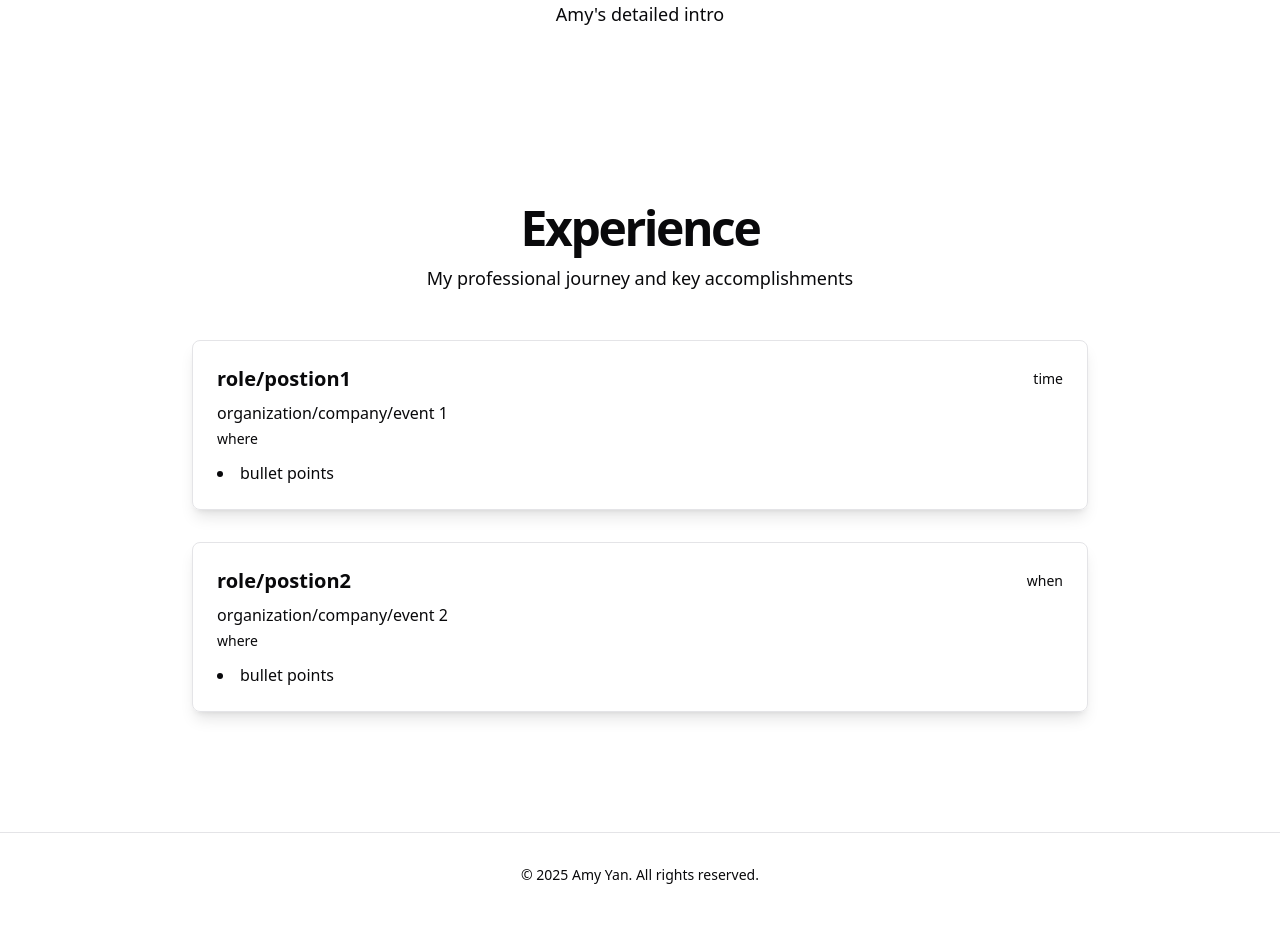
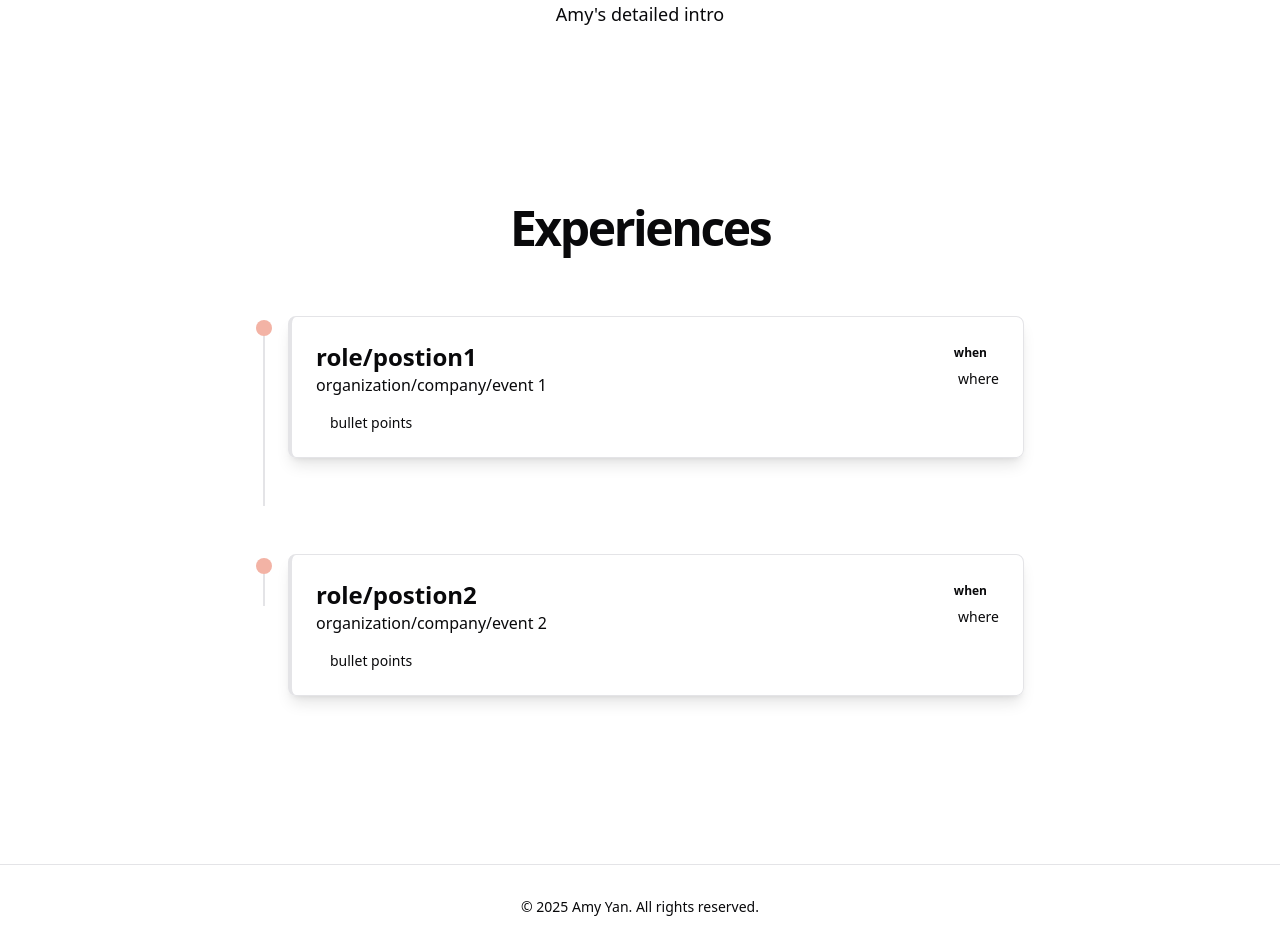
Before and after one commit to ninachenqm/amy-portfolio, a React (Vite) app: page / in a window 1280 px wide. Shown: the part 940-1889 px from the top of the page. Before the commit the page ends 1857 px from the top, so only its background shows below. Built offline with nearby package versions, Linux system fonts and the light colour scheme.

Commit message:
modify the style of experience

```diff
--- a/src/components/ExperienceSection.jsx
+++ b/src/components/ExperienceSection.jsx
@@ -7,7 +7,7 @@ const experiencesData = [
         id: 'exp1',
         title: 'role/postion1',
         organization: 'organization/company/event 1',
-    period: 'time',
+        period: 'when',
         location: 'where',
         descriptionPoints: [
             'bullet points',
@@ -28,40 +28,62 @@ const experiencesData = [
 
 function ExperienceSection() {
     return (
-    // id="experiences"
-    <section id="experiences" className="py-16 md:py-20 bg-background">
-      <div className="container mx-auto px-4">
-        <div className="text-center mb-12">
-          <h2 className="text-3xl font-bold tracking-tighter sm:text-4xl md:text-5xl">
-            Experience
+        <section id="experiences" className="py-16 md:py-20 bg-muted/30"> {/* Using bg-muted/30 like the About section */}
+            <div className="container mx-auto px-4 md:px-6">
+                <div className="text-center mb-12 md:mb-16">
+                    <h2 className="text-3xl font-bold tracking-tighter sm:text-4xl md:text-5xl " style={{ animationDelay: '0.1s' }}>
+                        Experiences
                     </h2>
-          <p className="mt-3 text-lg text-muted-foreground max-w-2xl mx-auto">
-            My professional journey and key accomplishments
-          </p>
+
                 </div>
 
-        <div className="max-w-4xl mx-auto space-y-8">
+                {/* Timeline container */}
+                <div className="relative max-w-3xl mx-auto space-y-10 md:space-y-12"> {/* Added relative for potential absolute positioning of a global timeline line if desired later */}
                     {experiencesData.length > 0 ? (
-            experiencesData.map((exp) => (
+                        experiencesData.map((exp, index) => (
+                            <div
+                                key={exp.id}
+                                className="timeline-item "
+                                style={{ animationDelay: `${(index * 0.1) + 0.3}s` }}
+                            >
+                                {/* Card styling directly on a div */}
+                                <div className="bg-card text-card-foreground rounded-lg shadow-lg border border-border overflow-hidden transition-all duration-300 hover:shadow-xl border-l-4 border-l-primary">
+                                    <div className="p-6"> {/* CardContent equivalent padding */}
+                                        <div className="flex flex-col md:flex-row md:items-start md:justify-between mb-3">
+                                            {/* Left side: Title and Organization */}
+                                            <div className="mb-2 md:mb-0">
+                                                <h3 className="text-xl lg:text-2xl font-bold text-foreground">{exp.title}</h3>
+                                                <p className="text-md text-muted-foreground">{exp.organization}</p>
+                                            </div>
+                                            {/* Right side: Period and Location */}
+                                            <div className="mt-1 md:mt-0 flex flex-col items-start md:items-end md:text-right">
+                                                <span className="inline-block px-3 py-1 rounded-full text-xs font-semibold bg-secondary text-secondary-foreground mb-1 whitespace-nowrap"> {/* Badge-like styling */}
+                                                    {exp.period}
+                                                </span>
+                                                {exp.location && (
+                                                    <span className="text-sm text-muted-foreground">{exp.location}</span>
+                                                )}
+                                            </div>
+                                        </div>
 
-              <div key={exp.id} className="p-6 border border-border rounded-lg shadow-lg bg-card text-card-foreground">
-                <div className="flex flex-col sm:flex-row justify-between sm:items-center mb-2">
-                  <h3 className="text-xl font-semibold text-primary">{exp.title}</h3>
-                  <p className="text-sm text-muted-foreground mt-1 sm:mt-0">{exp.period}</p>
-                </div>
-                <p className="text-md font-medium text-foreground mb-1">{exp.organization}</p>
-                {exp.location && <p className="text-sm text-muted-foreground mb-3">{exp.location}</p>}
-                <ul className="list-disc list-inside space-y-1 text-muted-foreground">
-                  {exp.descriptionPoints.map((point, index) => (
-                    <li key={index}>{point}</li>
+                                        {/* Achievements / Description Points */}
+                                        <ul className="mt-4 space-y-2">
+                                            {exp.descriptionPoints.map((point, i) => (
+                                                <li key={i} className="flex items-start text-sm text-muted-foreground">
+                                                    <span className="mr-2 mt-1 h-1.5 w-1.5 flex-shrink-0 rounded-full bg-primary"></span> {/* Bullet point */}
+                                                    <span>{point}</span>
+                                                </li>
                                             ))}
                                         </ul>
                                     </div>
+                                </div>
+                            </div>
                         ))
                     ) : (
-            <p className="text-center text-muted-foreground">经历信息正在整理中...</p>
+                        <p className="text-center text-muted-foreground">Getting my experiences...</p>
                     )}
                 </div>
+
             </div>
         </section>
     );
```
Lines whose indentation alone changed are shown as unchanged.
